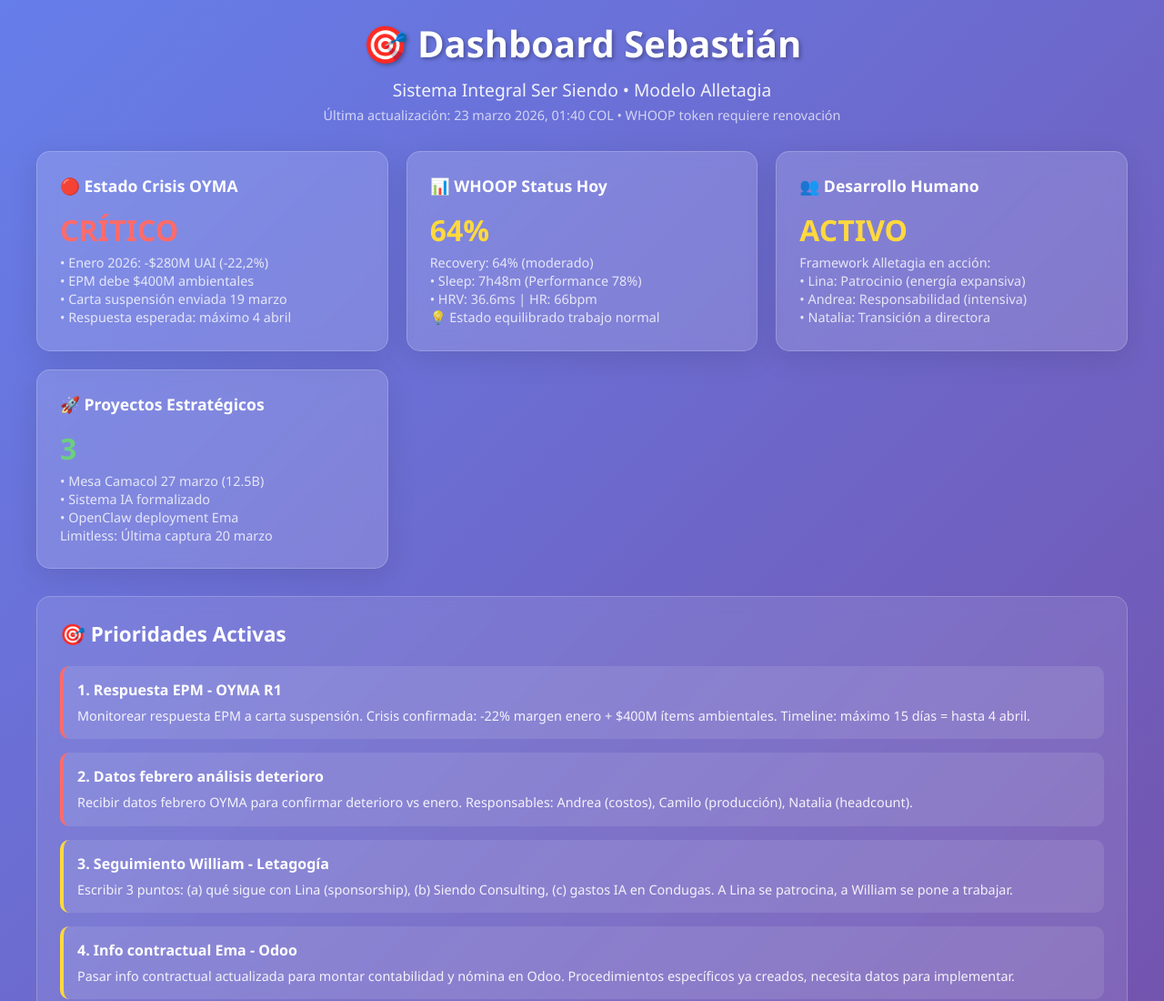
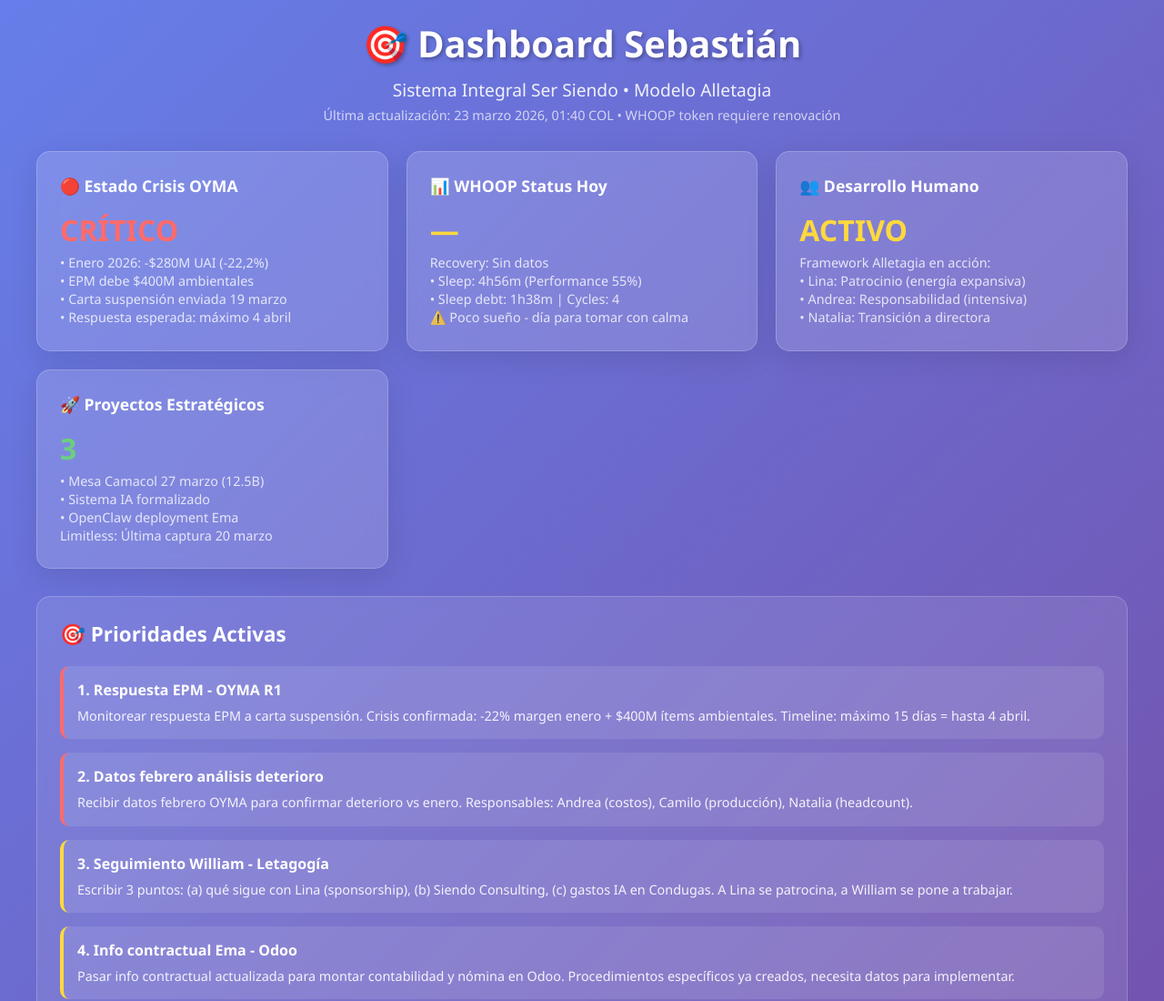
Before and after one commit to SerJefe/sendo-apps, a plain HTML site: page dashboard.html in a window 1280 px wide. Shown: the top 1100 px of the page at 91% size. Drawn offline with Linux system fonts and the light colour scheme.

Commit message:
update sleep data 24 mar

```diff
--- a/dashboard.html
+++ b/dashboard.html
@@ -200,12 +200,12 @@
 
             <div class="metric-card">
                 <div class="metric-title">📊 WHOOP Status Hoy</div>
-                <div class="metric-value status-warning">64%</div>
+                <div class="metric-value status-warning">—</div>
                 <div class="metric-description">
-                    Recovery: 64% (moderado)<br>
-                    • Sleep: 7h48m (Performance 78%)<br>
-                    • HRV: 36.6ms | HR: 66bpm<br>
-                    💡 Estado equilibrado trabajo normal
+                    Recovery: Sin datos<br>
+                    • Sleep: 4h56m (Performance 55%)<br>
+                    • Sleep debt: 1h38m | Cycles: 4<br>
+                    ⚠️ Poco sueño - día para tomar con calma
                 </div>
             </div>
 
```
